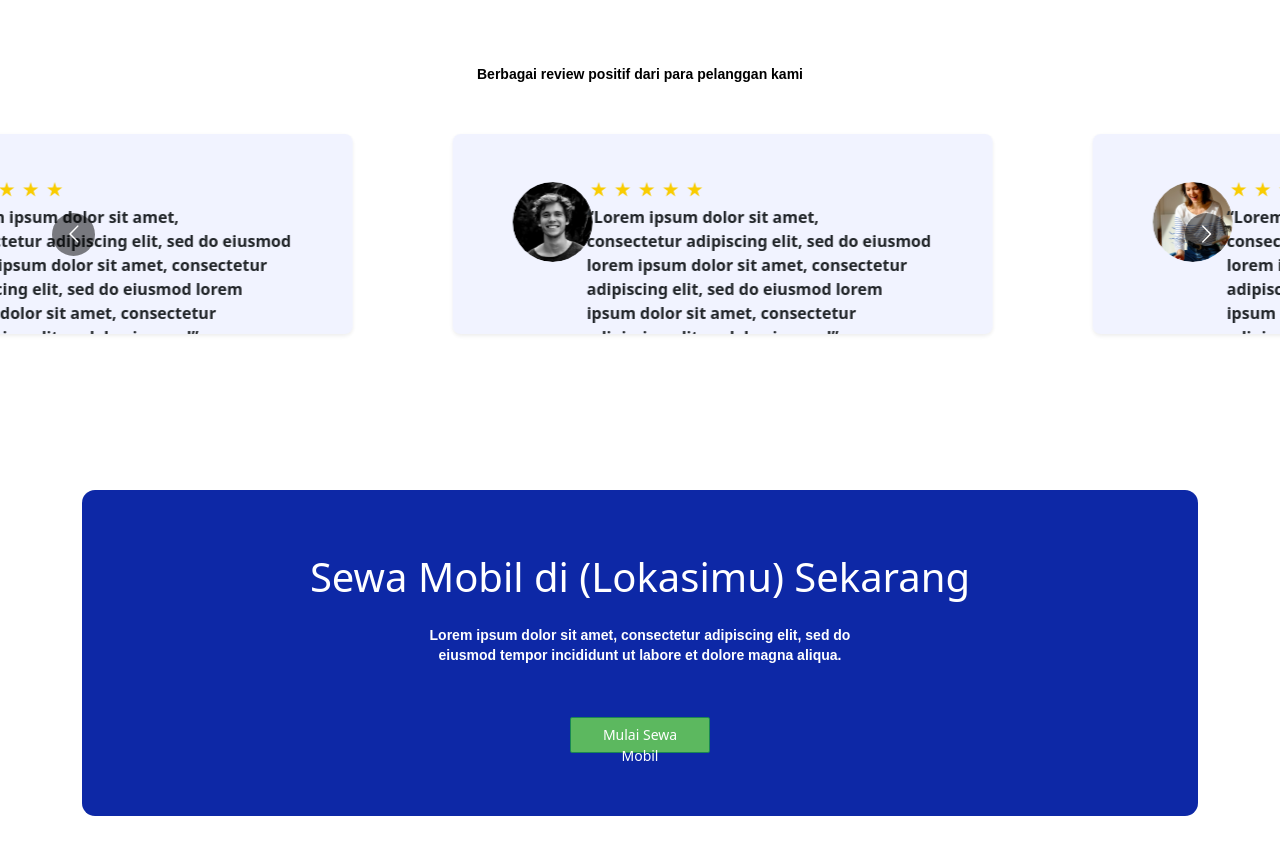
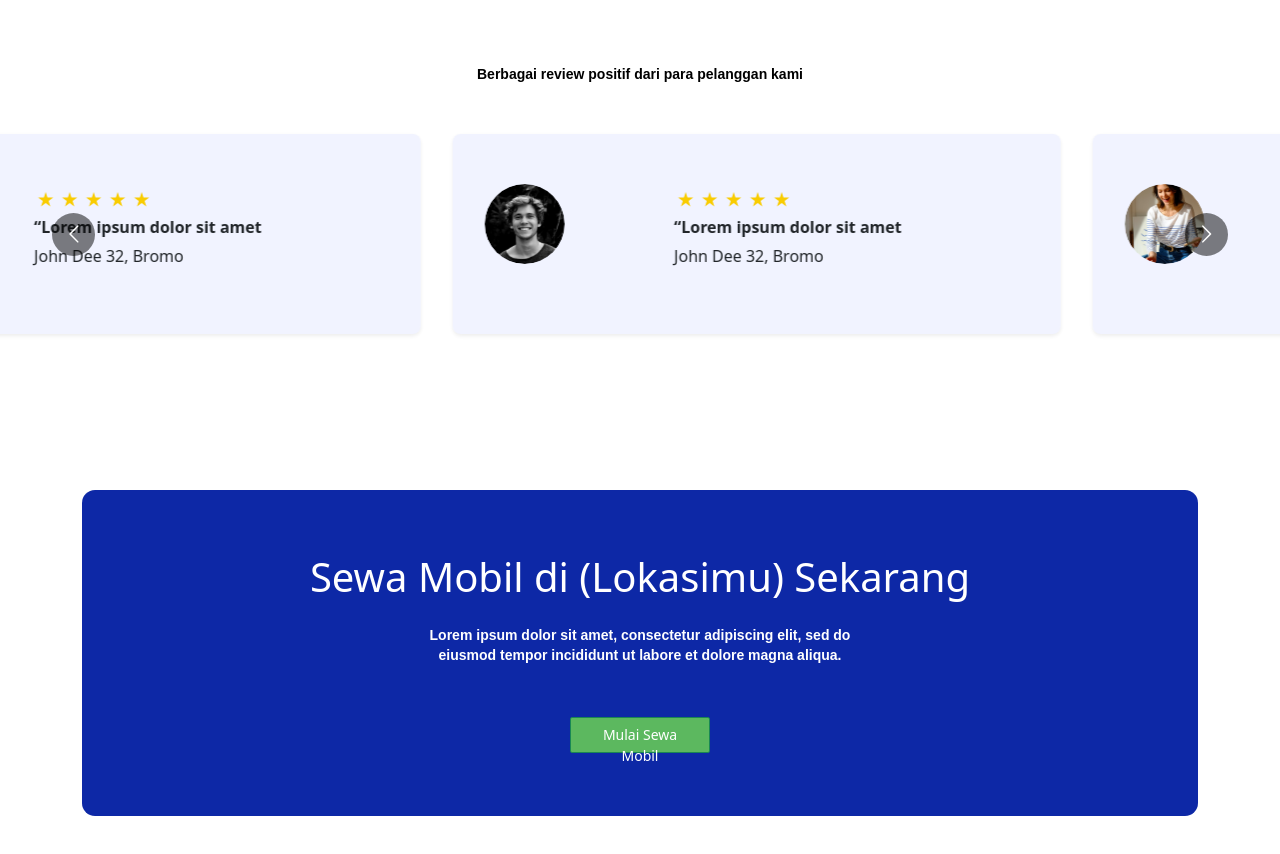
Before and after one commit to HarisMI40/fer-rental-mobil-public, a React (Vite) app: page / in a window 1280 px wide. Shown: the part 1700-2554 px from the top of the page. Built offline with nearby package versions, Linux system fonts and the light colour scheme; what @react-pdf/renderer would draw is missing.

Commit message:
update carousel pada home

```diff
--- a/src/components/Carousel/CarouselItem.jsx
+++ b/src/components/Carousel/CarouselItem.jsx
@@ -1,26 +1,37 @@
 import React from "react";
 import { Col, Container, Row } from "react-bootstrap";
 import starImage from "../../assets/carousel-image/star.svg";
+import style from "./carouselItem.module.css";
 
 const CarouselItem = ({image}) => {
     const star = Array.from(Array(5).keys());
 
   return (
-    <div style={{height : "200px", overflow:"hidden", margin : "50px", borderRadius:"8px", background:"#F1F3FF"}} className="shadow-sm p-5">
+    <div style=
+        {{
+            height : "200px",
+            width: "95%",
+            overflow:"hidden",
+            margin : "50px",
+            borderRadius:"8px",
+            background:"#F1F3FF"
+        }}
+
+        className={`${style.container} shadow-sm`}>
         <Container>
             <Row>
-                <Col md={2}>
-                    <img src={image} className="rounded-circle" alt="Foto1" />
+                <Col md={4}>
+                    <img src={image} className={`${style.image} rounded-circle`} alt="Foto1" />
                 </Col>
-                <Col>
-                    <div className="d-flex">
+                <Col md={8}>
+                    <div className={`${style.start} d-flex my-2`}>
                         {star.map((star) => (
                             <img src={starImage} width="16px" className="mx-1" key={star} />
                         ))}
                     </div>
-                    <div className="fw-bold my-2">“Lorem ipsum dolor sit amet, <p>consectetur adipiscing elit, sed do eiusmod lorem ipsum dolor sit amet, consectetur adipiscing elit, sed do eiusmod lorem ipsum dolor sit amet, consectetur adipiscing elit, sed do eiusmod”</p></div>
+                    <div className="fw-bold my-2">“Lorem ipsum dolor sit amet</div>
 
-                    <h1 className="">John Dee 32, Bromo</h1>
+                    <h6 className="">John Dee 32, Bromo</h6>
                 </Col>
             </Row>
         </Container>
--- a/src/components/Carousel/SectionCarousel.jsx
+++ b/src/components/Carousel/SectionCarousel.jsx
@@ -17,7 +17,7 @@ const SectionCarousel = () => {
     },
     desktop: {
       breakpoint: { max: 3000, min: 1024 },
-      items: 1
+      items: 2
     },
     tablet: {
       breakpoint: { max: 1024, min: 464 },
--- /dev/null
+++ b/src/components/Carousel/carouselItem.module.css
@@ -0,0 +1,30 @@
+.container
+{
+    padding: 30px 0;
+}
+
+.image{
+    margin-left: 25%;
+}
+
+.start{
+    margin : 20px 0;
+    margin-left: 15%;
+}
+
+@media (min-width : 400px){
+    .container
+{
+    padding: 50px 20px;
+}
+
+    .image{
+        margin-left: 0;
+    }
+
+    .start{
+        margin : 0;
+        margin-left: 0;
+    }
+
+}
```
